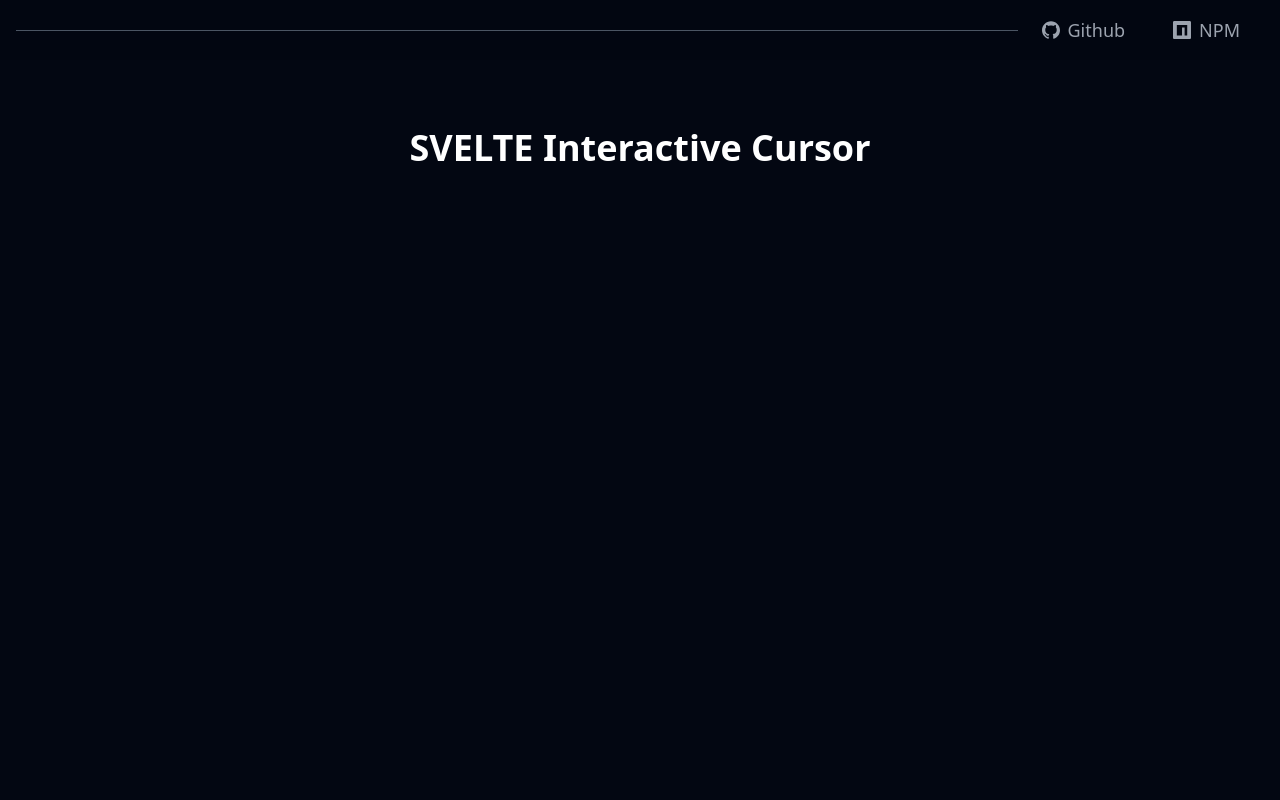
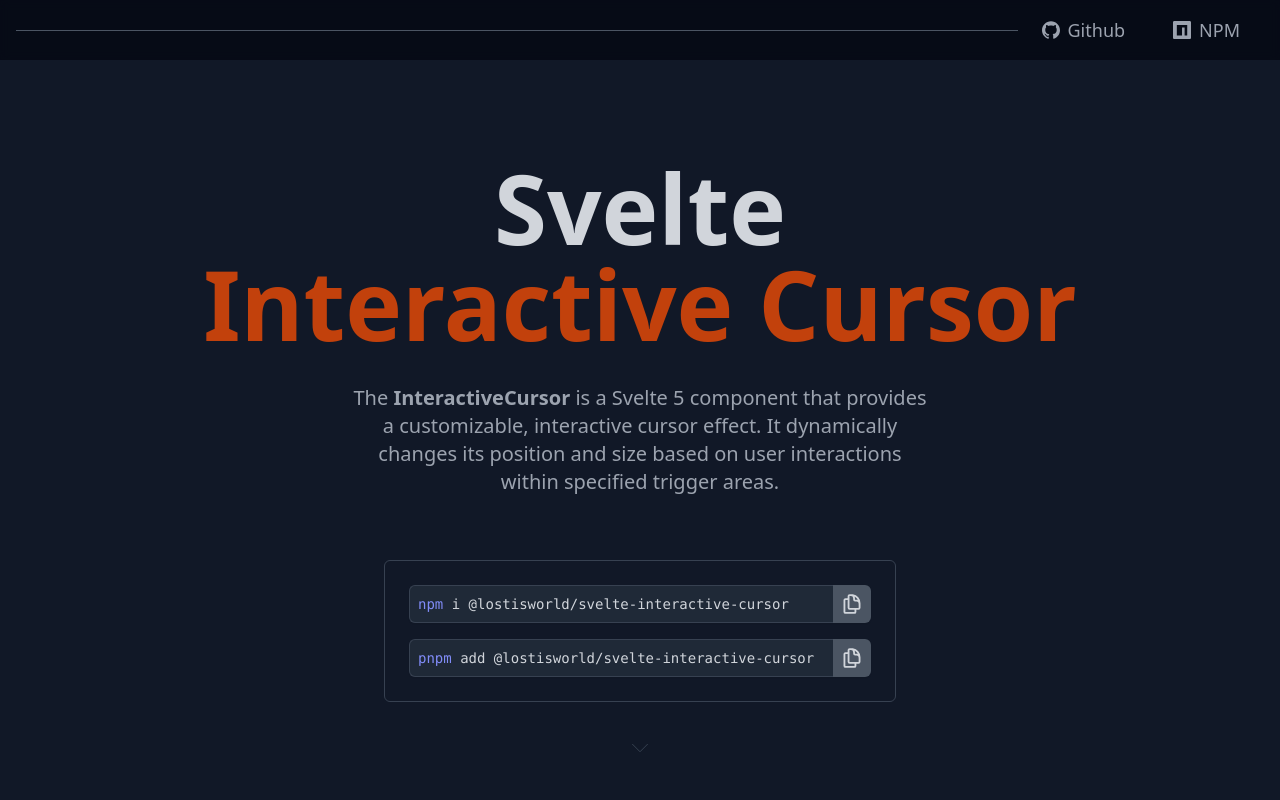
Before and after one commit to LoStis-World/svelte-interactive-cursor, a SvelteKit app: page / in a window 1280 px wide. Shown: the top 800 px of the page. Built offline with nearby package versions, Linux system fonts and the light colour scheme.

Commit message:
Add Header component and update interactive cursor areas in app.html and +page.svelte

```diff
--- a/src/app.html
+++ b/src/app.html
@@ -10,6 +10,6 @@
 		data-sveltekit-preload-data="hover"
 		class="bg-gray-950 text-gray-300 grid grid-rows-[auto_1fr_auto] min-h-full text-sm antialiased md:text-base lg:text-lg"
 	>
-		<div class="contents" data-interactive-cursor-area>%sveltekit.body%</div>
+		<div class="contents">%sveltekit.body%</div>
 	</body>
 </html>
--- a/src/routes/+page.svelte
+++ b/src/routes/+page.svelte
@@ -1,6 +1,6 @@
 <script lang="ts">
 	import InteractiveCursor from '$lib/interactive-cursor/index.js';
-	import Nav from './landing/Nav.svelte';
+	import Header from './landing/Header.svelte';
 
 	let currentCursorState = $state({ activeDataName: '', activeDataElement: null });
 
@@ -20,21 +20,15 @@
 			cursorClass: 'bg-sky-500 text-white'
 		},
 		{
-			data: 'tablist',
-			cursorClass: 'rounded-none outline outline-2 outline-purple-500 outline-offset-8'
+			data: 'copyarea',
+			cursorClass: 'rounded-md outline outline-dashed outline-1 outline-orange-700 outline-offset-8'
 		}
 	];
 </script>
 
-<header class="lg:min-h-screen py-32 bg-">
-	<Nav />
-	<h1 class="text-white text-center text-4xl font-semibold">
-		<span class="uppercase">Svelte</span>
-		<span>Interactive Cursor</span>
-	</h1>
-</header>
+<Header />
 
-<main></main>
+<main data-interactive-cursor-area></main>
 
 <footer class="border-t border-gray-800 py-16">
 	<div class="container">hello</div>
@@ -42,7 +36,8 @@
 
 <InteractiveCursor
 	bind:activeDataValue={currentCursorState}
-	useDataElementRect={['tablist']}
+	useDataElementRect={['copyarea']}
+	defaultSize={24}
 	class="rounded-full flex items-center justify-center {currentCursorState.activeDataName === ''
 		? 'bg-white text-black'
 		: customCursorProps.find((state) => state.data === currentCursorState.activeDataName)
--- /dev/null
+++ b/src/routes/landing/Header.svelte
@@ -0,0 +1,128 @@
+<script lang="ts">
+	import { onMount } from 'svelte';
+	import Nav from './Nav.svelte';
+
+	let timeout: ReturnType<typeof setTimeout>;
+	let isCopied = $state(false);
+	let toCopiedText: string | null = $state('');
+
+	const itemsToCopy = [
+		{
+			text: '<span class="text-indigo-400">npm</span> <span>i @lostisworld/svelte-interactive-cursor</span>'
+		},
+		{
+			text: '<span class="text-indigo-400">pnpm</span> <span>add @lostisworld/svelte-interactive-cursor</span>'
+		}
+	];
+
+	const getClipboardText = (text: string): void => {
+		if (toCopiedText || isCopied) return;
+		clearTimeout(timeout);
+
+		toCopiedText = text;
+		copyToClipboard(toCopiedText);
+	};
+
+	const copyToClipboard = async (txt: string): Promise<void> => {
+		if (!navigator.clipboard) {
+			return Promise.reject(new Error('Clipboard API not available'));
+		}
+
+		try {
+			await navigator.clipboard.writeText(txt);
+			isCopied = true;
+			timeout = setTimeout(() => {
+				isCopied = false;
+				toCopiedText = null;
+			}, 1000);
+		} catch (err) {
+			console.error('Failed to copy text: ', err);
+		}
+	};
+
+	onMount(() => {
+		return () => {
+			clearTimeout(timeout);
+		};
+	});
+</script>
+
+<header
+	class={[
+		'lg:min-h-screen px-4 py-32 flex flex-col items-center justify-center bg-gray-900 relative',
+		'before:block before:w-px before:bg-gray-700 before:mx-auto before:mb-8 before:flex-1',
+		'after:block after:w-px after:h-9 after:bg-gray-700 after:mx-auto after:mt-8 after:flex-1'
+	]}
+	data-interactive-cursor-area
+>
+	<Nav />
+
+	<h1 class="text-3xl font-extrabold sm:text-5xl lg:text-8xl text-center">
+		Svelte
+		<strong class="font-extrabold text-orange-700 sm:block">Interactive Cursor</strong>
+	</h1>
+
+	<p class="mt-8 sm:text-xl text-pretty max-w-xl mx-auto text-center text-gray-400">
+		The <strong>InteractiveCursor</strong> is a Svelte 5 component that provides a customizable, interactive
+		cursor effect. It dynamically changes its position and size based on user interactions within specified
+		trigger areas.
+	</p>
+
+	<div
+		class="mt-16 flex flex-wrap justify-center gap-4 lg:max-w-lg max-w-md border border-gray-700 rounded-md p-4 lg:p-6"
+		data-interactive-cursor="copyarea"
+	>
+		{#each itemsToCopy as { text }, idx (idx)}
+			<div class="flex w-full rounded-md shadow-sm">
+				<pre
+					class="bg-gray-800 p-2 rounded-l-md text-sm flex w-full overflow-auto border-t border-l border-b border-gray-700">
+					<code>{@html text}</code>
+				</pre>
+				<button
+					type="button"
+					class="h-full p-2 rounded-r-md shrink-0 {isCopied && toCopiedText === text
+						? 'bg-indigo-600'
+						: 'bg-gray-600 hover:bg-indigo-600'}"
+					aria-label="copy to clipboard"
+					onclick={() => getClipboardText(text)}
+				>
+					<svg
+						xmlns="http://www.w3.org/2000/svg"
+						fill="none"
+						viewBox="0 0 24 24"
+						stroke-width="2"
+						stroke="currentColor"
+						class="h-full"
+					>
+						<path
+							stroke-linecap="round"
+							stroke-linejoin="round"
+							d="m4.5 12.75 6 6 9-13.5"
+							class={isCopied && toCopiedText === text ? 'block' : 'hidden'}
+						/>
+
+						<path
+							class={!isCopied || toCopiedText !== text ? 'block' : 'hidden'}
+							stroke-linecap="round"
+							stroke-linejoin="round"
+							d="M15.75 17.25v3.375c0 .621-.504 1.125-1.125 1.125h-9.75a1.125 1.125 0 0 1-1.125-1.125V7.875c0-.621.504-1.125 1.125-1.125H6.75a9.06 9.06 0 0 1 1.5.124m7.5 10.376h3.375c.621 0 1.125-.504 1.125-1.125V11.25c0-4.46-3.243-8.161-7.5-8.876a9.06 9.06 0 0 0-1.5-.124H9.375c-.621 0-1.125.504-1.125 1.125v3.5m7.5 10.375H9.375a1.125 1.125 0 0 1-1.125-1.125v-9.25m12 6.625v-1.875a3.375 3.375 0 0 0-3.375-3.375h-1.5a1.125 1.125 0 0 1-1.125-1.125v-1.5a3.375 3.375 0 0 0-3.375-3.375H9.75"
+						/>
+					</svg>
+				</button>
+			</div>
+		{/each}
+	</div>
+
+	<div class="absolute bottom-24 left-1/2 -translate-x-1/2 text-gray-700">
+		<svg
+			xmlns="http://www.w3.org/2000/svg"
+			fill="none"
+			viewBox="0 0 24 24"
+			stroke-width="1"
+			stroke="currentColor"
+			class="size-6 lg:animate-bounce"
+		>
+			<path stroke-linecap="round" stroke-linejoin="round" d="m19.5 8.25-7.5 7.5-7.5-7.5" />
+		</svg>
+	</div>
+</header>
```
